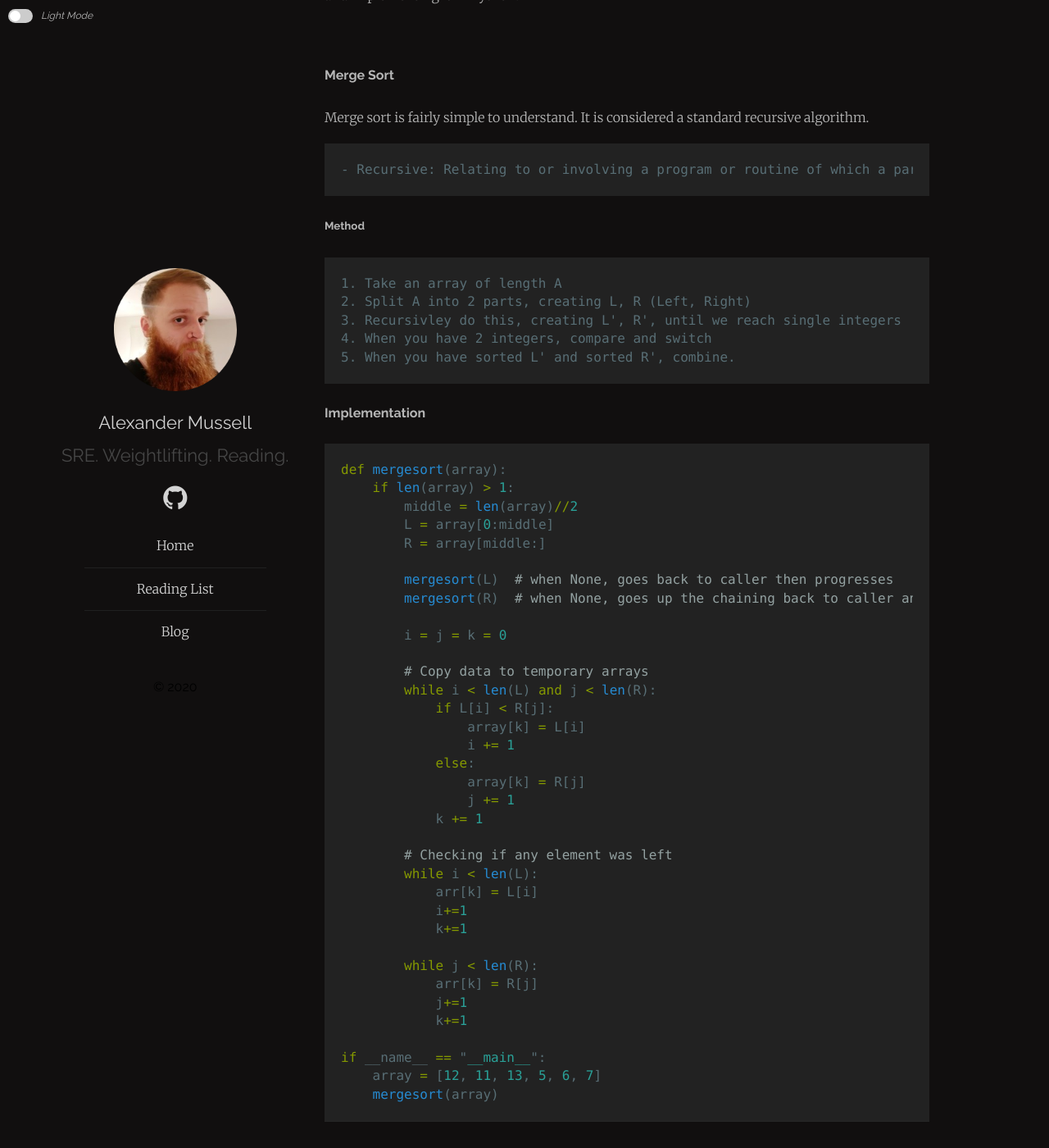
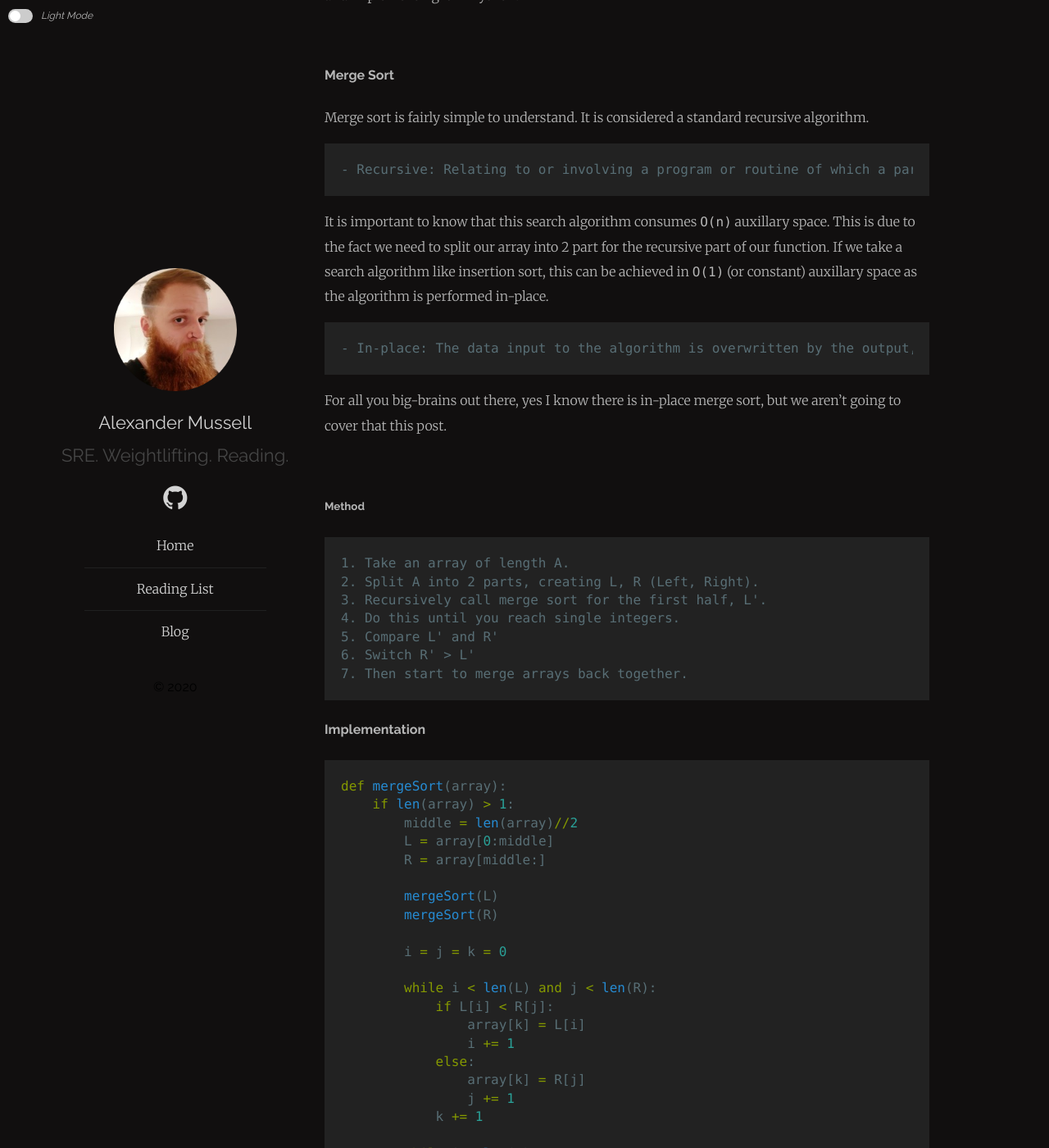
Before and after one commit to AlexMussell/alexmussell.github.io, a Jekyll site: the page built from _posts/2020-03-03-merge-sort.markdown, in a window 1280 px wide and 1400 px high, scrolled down 246 px. Shown: the whole window at 82% size. Built offline with Jekyll 4.4.1, drawn with Linux system fonts in a browser that asks for light colours; comment, search, counter and statistics services are not loaded; some of the changed text lies outside the part shown.

Commit message:
merge sort

````diff
--- a/_posts/2020-03-03-merge-sort.markdown
+++ b/_posts/2020-03-03-merge-sort.markdown
@@ -14,29 +14,38 @@
 
     - Recursive: Relating to or involving a program or routine of which a part requires the application of the whole, so that its explicit interpretation requires in general many successive executions.
 
+It is important to know that this search algorithm consumes `O(n)` auxillary space. This is due to the fact we need to split our array into 2 part for the recursive part of our function. If we take a search algorithm like insertion sort, this can be achieved in `O(1)` (or constant) auxillary space as the algorithm is performed in-place.
+
+    - In-place: The data input to the algorithm is overwritten by the output, taking up no memory/disk resource.
+
+For all you big-brains out there, yes I know there is in-place merge sort, but we aren't going to cover that this post.
+
+<br>
+
 ##### Method
 
-    1. Take an array of length A
-    2. Split A into 2 parts, creating L, R (Left, Right)
-    3. Recursivley do this, creating L', R', until we reach single integers
-    4. When you have 2 integers, compare and switch
-    5. When you have sorted L' and sorted R', combine.
+    1. Take an array of length A.
+    2. Split A into 2 parts, creating L, R (Left, Right).
+    3. Recursively call merge sort for the first half, L'.
+    4. Do this until you reach single integers.
+    5. Compare L' and R'
+    6. Switch R' > L'
+    7. Then start to merge arrays back together.
 
 
 #### Implementation
 ```python
-def mergesort(array):
+def mergeSort(array):
     if len(array) > 1:
         middle = len(array)//2
         L = array[0:middle]
         R = array[middle:]
 
-        mergesort(L)  # when None, goes back to caller then progresses
-        mergesort(R)  # when None, goes up the chaining back to caller and progresses
+        mergeSort(L)
+        mergeSort(R)
 
         i = j = k = 0
 
-        # Copy data to temporary arrays
         while i < len(L) and j < len(R):
             if L[i] < R[j]:
                 array[k] = L[i]
@@ -46,18 +55,21 @@
                 j += 1
             k += 1
 
-        # Checking if any element was left
         while i < len(L):
-            arr[k] = L[i]
+            array[k] = L[i]
             i+=1
             k+=1
 
         while j < len(R):
-            arr[k] = R[j]
+            array[k] = R[j]
             j+=1
             k+=1
 
 if __name__ == "__main__":
     array = [12, 11, 13, 5, 6, 7]
-    mergesort(array)
+    mergeSort(array)
 ```
+
+So we call `mergeSort()` on list `A`, and if we haven't gotten down to 1 element yet, we divide the array in 2. `L` is the left hand array from 0 up to an not including middle, `R` is from middle to the end of the array argument, we then do `mergeSort()` on the `L` array and repeat the process. When we have 1 element left in `L`, we then recursively call `mergeSort()` on `R`. Once we are down to individual nodes, we then initialise 2 pointers (not an object that stores a memory address, but a number that correlates to a position), one that follows `L'` and one that follows `R'`. We also initalise a variable `k`, which is used to keep track of the position in the temporary array where we insert any elements that are left.
+
+If `L' =< R'`, we add `L'` to the array and increment `i` and then `k`. Now the left hand side of the while fails, so we skip to check if there are any elements left (as if we have an odd number, there will be a node with only 1 node in), we find out that `j` is less than `len(R)` as we have 1 item in `R`, so we add `R` to the temporary array, and increment `k`. This then gets returned up to the caller as an organised `L'` list. This same technique is then done for `R`. Once this is complete, the 2 lists are combined and returns to the original caller as one organised list `A`.
````
